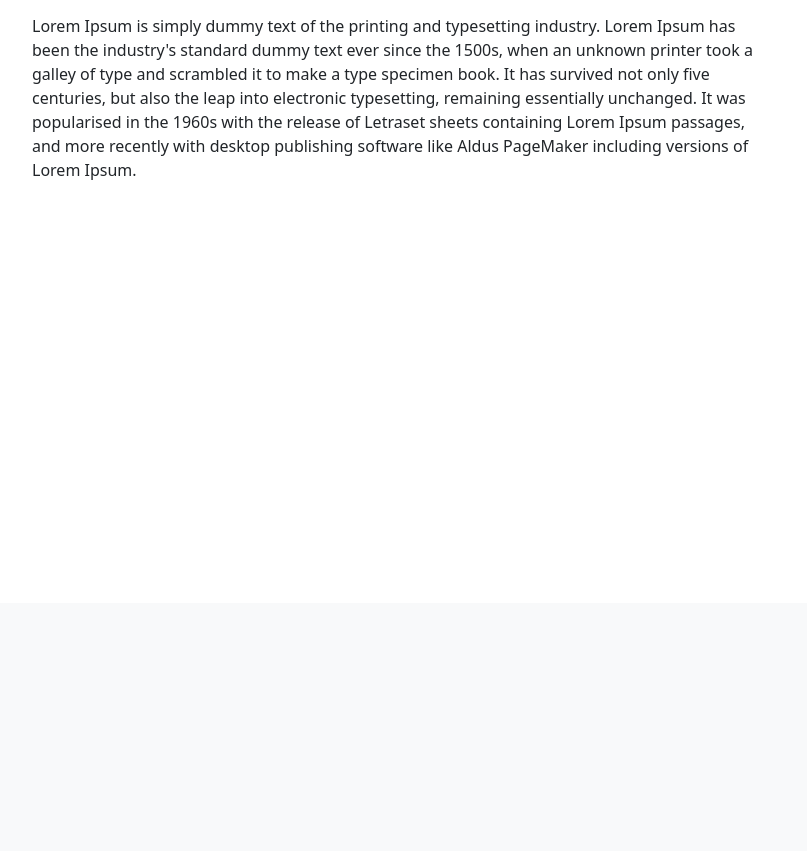
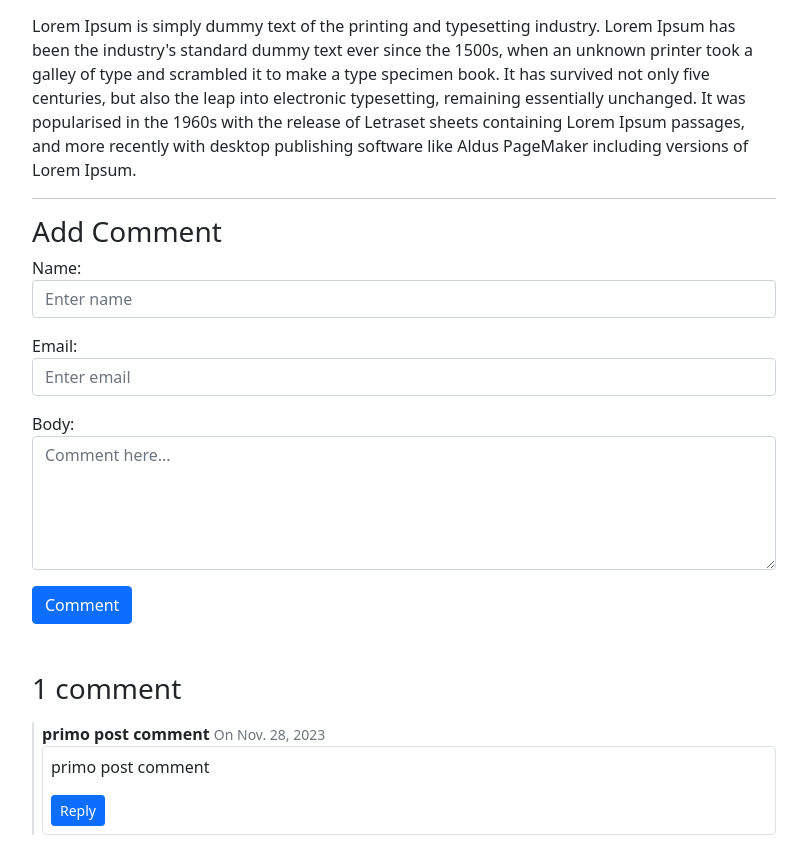
Before and after one commit to mo2n/djblog, a Django app: a page that uses awwblog/templates/base.html in a window 1280 px wide. Shown: the part 197-1048 px from the top of the page, without its empty margins (236-1043 px from the left). Before the commit the page ends 377 px from the top, so only its background shows below. Run offline with Django 4.2, Linux system fonts and the light colour scheme; data comes from the database, SQL or seed files in the repository; both versions use the stored data as it was after the commit; some libraries are stand-ins or nearby versions.

Commit message:
04-add-comment-feature-to-post

```diff
--- /dev/null
+++ b/awwblog/blog/forms.py
@@ -0,0 +1,14 @@
+from django import forms
+from .models import Comment
+
+class CommentForm(forms.ModelForm):
+    class Meta:
+        model = Comment
+        fields = ('name', 'email', 'body')
+
+    # overriding default form setting and adding bootstrap class
+    def __init__(self, *args, **kwargs):
+        super(CommentForm, self).__init__(*args, **kwargs)
+        self.fields['name'].widget.attrs = {'placeholder': 'Enter name','class':'form-control'}
+        self.fields['email'].widget.attrs = {'placeholder': 'Enter email', 'class':'form-control'}
+        self.fields['body'].widget.attrs = {'placeholder': 'Comment here...', 'class':'form-control', 'rows':'5'}
--- a/awwblog/blog/models.py
+++ b/awwblog/blog/models.py
@@ -20,10 +20,12 @@
 
     title = models.CharField(max_length=250)
     slug = models.SlugField(max_length=250, unique_for_date='publish')
+
+    image = models.ImageField(upload_to='featured_image/%Y/%m/%d/', blank=True, null=True) #this
+
     author = models.ForeignKey(User,on_delete=models.CASCADE,related_name='blog_posts')
-    #body = models.TextField()
-    image = models.ImageField(upload_to='featured_image/%Y/%m/%d/')
-    body=RichTextUploadingField()
+    # body = models.TextField() # remove this
+    body=RichTextUploadingField() # add this
 
     publish = models.DateTimeField(default=timezone.now)
     created = models.DateTimeField(auto_now_add=True)
@@ -37,8 +39,35 @@
     def __str__(self):
         return self.title
 
-    objects = models.Manager() # The default manager
-    published = PublishedManager() # Our custom manager
+    objects = models.Manager() # The default manager.
+    published = PublishedManager() # Our custom manager.
 
     def get_absolute_url(self):
         return reverse('blog:post_detail',args=[self.slug])
+
+    # to get comment with parent is none and active is true, we can use this in template
+    def get_comments(self):
+        return self.comments.filter(parent=None).filter(active=True)
+
+
+
+
+class Comment(models.Model):
+    post = models.ForeignKey(Post,on_delete=models.CASCADE, related_name="comments")
+    name = models.CharField(max_length=50)
+    email = models.EmailField()
+    parent = models.ForeignKey("self", null=True, blank=True, on_delete=models.CASCADE)
+    body = models.TextField()
+
+    created = models.DateTimeField(auto_now_add=True)
+    updated = models.DateTimeField(auto_now=True)
+    active = models.BooleanField(default=True)
+
+    class Meta:
+        ordering = ('created',)
+
+    def __str__(self):
+        return self.body
+
+    def get_comments(self):
+        return Comment.objects.filter(parent=self).filter(active=True)
--- a/awwblog/blog/urls.py
+++ b/awwblog/blog/urls.py
@@ -6,4 +6,5 @@
 urlpatterns=[
     path('',views.post_list,name="post_list"),
     path('<slug:post>/',views.post_detail,name="post_detail"),
+    path('comment/reply/', views.reply_page, name="reply"),
 ]
--- a/awwblog/blog/views.py
+++ b/awwblog/blog/views.py
@@ -1,5 +1,7 @@
-from django.shortcuts import render, get_object_or_404
-from .models import Post
+from django.shortcuts import render, get_object_or_404, redirect
+from .models import Post, Comment
+from .forms import CommentForm
+from django.views.generic import ListView, DetailView
 from django.core.paginator import Paginator, EmptyPage, PageNotAnInteger
 
 def post_list(request):
@@ -18,6 +20,51 @@
 
     return render(request,'post_list.html',{'posts':posts, page:'pages'})
 
+class PostDetail(DetailView):
+    model = Post
+    context_object_name = "post"
+    template_name = "post_detail.html"
+
 def post_detail(request, post):
     post=get_object_or_404(Post,slug=post,status='published')
-    return render(request, 'post_detail.html',{'post':post})
+
+    # List of active comments for this post
+    comments = post.comments.filter(active=True)
+    new_comment = None
+
+    if request.method == 'POST':
+        # A comment was posted
+        comment_form = CommentForm(data=request.POST)
+        if comment_form.is_valid():
+            # Create Comment object but don't save to database yet
+            new_comment = comment_form.save(commit=False)
+            # Assign the current post to the comment
+            new_comment.post = post
+            # Save the comment to the database
+            new_comment.save()
+            return redirect(post.get_absolute_url()+'#'+str(new_comment.id))
+    else:
+        comment_form = CommentForm()
+
+        return render(request, 'post_detail.html',{'post':post,'comments': comments,'comment_form':comment_form})
+
+# handling reply, reply view
+def reply_page(request):
+    if request.method == "POST":
+
+        form = CommentForm(request.POST)
+
+        if form.is_valid():
+            post_id = request.POST.get('post_id')  # from hidden input
+            parent_id = request.POST.get('parent')  # from hidden input
+            post_url = request.POST.get('post_url')  # from hidden input
+
+            reply = form.save(commit=False)
+
+            reply.post = Post(id=post_id)
+            reply.parent = Comment(id=parent_id)
+            reply.save()
+
+            return redirect(post_url+'#'+str(reply.id))
+
+    return redirect("/")
--- /dev/null
+++ b/awwblog/static/js/main.js
@@ -0,0 +1,13 @@
+function handleReply(response_id) {
+    const reply_form_container = document.querySelector(`#reply-form-container-${response_id}`)
+    if (reply_form_container) {
+        reply_form_container.style.display = 'block';
+    }
+}
+
+function handleCancel(response_id) {
+    const reply_form_container = document.querySelector(`#reply-form-container-${response_id}`)
+    if (reply_form_container) {
+        reply_form_container.style.display = 'none';
+    }
+}
--- a/awwblog/templates/base.html
+++ b/awwblog/templates/base.html
@@ -21,6 +21,8 @@
 
     <!-- static file -->
     <link href="{% static "css/style.css" %}" rel="stylesheet">
+    <!-- javascript add -->
+    <script src="{% static 'js/main.js'%}"></script>
 
 </head>
 <body>
--- /dev/null
+++ b/awwblog/templates/comment.html
@@ -0,0 +1,33 @@
+<div class="border-0 border-start border-2 ps-2" id="{{comment.id}}">
+
+    <div class="mt-3">
+        <strong>{{comment.name}}</strong>
+        {% if  comment.parent.name%} to <strong>{{comment.parent.name}}</strong>{% endif %}
+        <small class="text-muted">On {{ comment.created.date }}</small>
+    </div>
+    <div class="border p-2 rounded">
+        <p>{{comment.body}}</p>
+        <button class="btn btn-primary btn-sm" onclick="handleReply({{comment.id}})">Reply</button>
+
+        <div id="reply-form-container-{{comment.id}}" style="display:none">
+
+            <form method="post" action="{% url 'blog:reply' %}" class="mt-3">
+                {% csrf_token %}
+                <input type="hidden" name="post_id" value="{{post.id}}">
+                <input type="hidden" name="parent" value="{{comment.id}}">
+                <input type="hidden" name="post_url" value="{{post.get_absolute_url}}">
+
+
+                {{comment_form.as_p}}
+
+                <div>
+                    <button type="button" onclick="handleCancel({{comment.id}})" class="btn btn-light border btn-sm">Cancel</button>
+                    <button type="submit" class="btn btn-primary btn-sm">Submit</button>
+                </div>
+            </form>
+        </div>
+    </div>
+    {% for comment in comment.get_comments %}
+        {% include 'comment.html' with comment=comment %}
+    {% endfor %}
+</div>
--- a/awwblog/templates/post_detail.html
+++ b/awwblog/templates/post_detail.html
@@ -24,5 +24,29 @@
 
     </article>
 
+    <hr/>
+    <h3>Add Comment</h3>
+    <form method="post" action="">
+        {% csrf_token %}
+        {{ comment_form.as_p }}
+        <button type="submit" class="btn btn-primary">Comment</button>
+    </form>
+
+
+    {% with comments.count as total_comments %}
+        <h3 class="mt-5">
+            {{ total_comments }} comment{{ total_comments|pluralize }}
+        </h3>
+    {% endwith %}
+
+    {% if not post.comments.all %}
+        No comments yet
+
+    {% else %}
+        {% for comment in post.get_comments %}
+            {% include 'comment.html' with comment=comment %}
+        {% endfor %}
+    {% endif %}
+
 
 {% endblock content %}
```
Also changed, not shown: awwblog/blog/admin.py (+7 -1 lines), awwblog/blog/migrations/0004_comment.py (added), awwblog/db.sqlite3.
